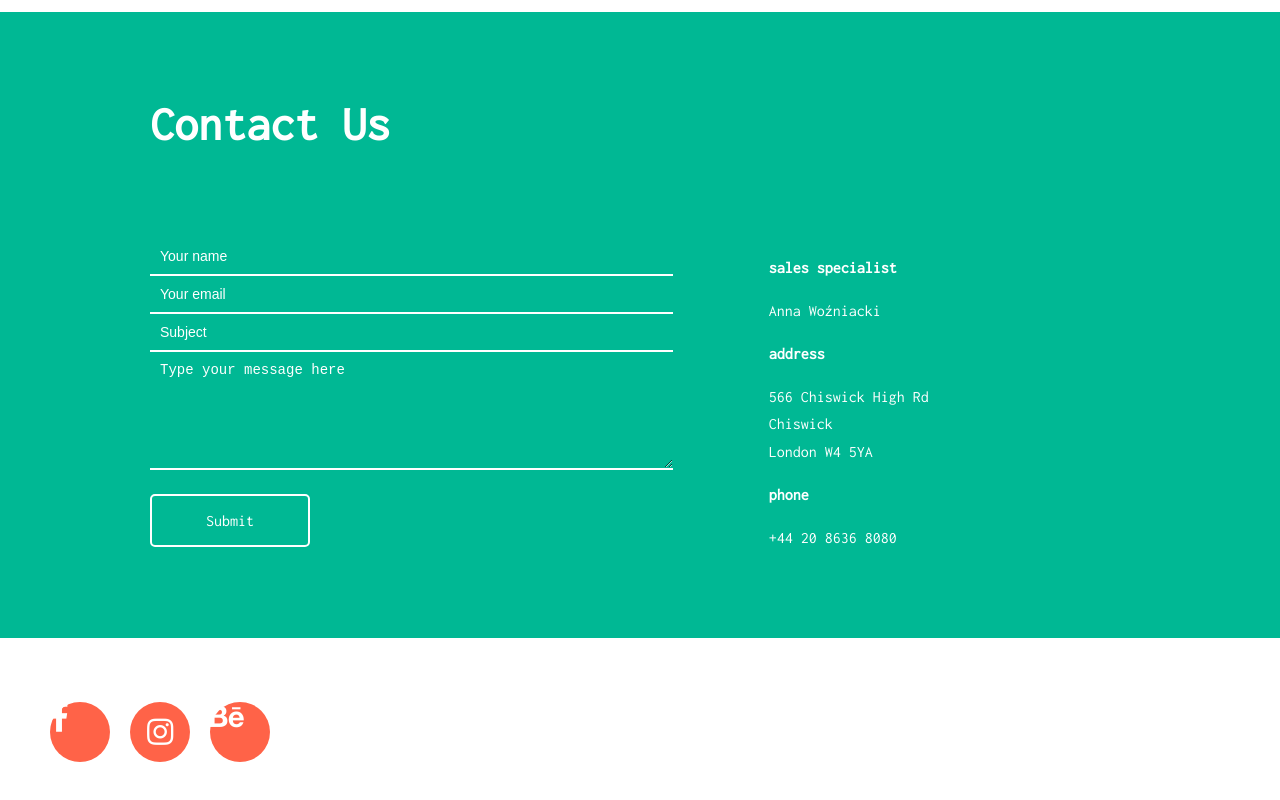
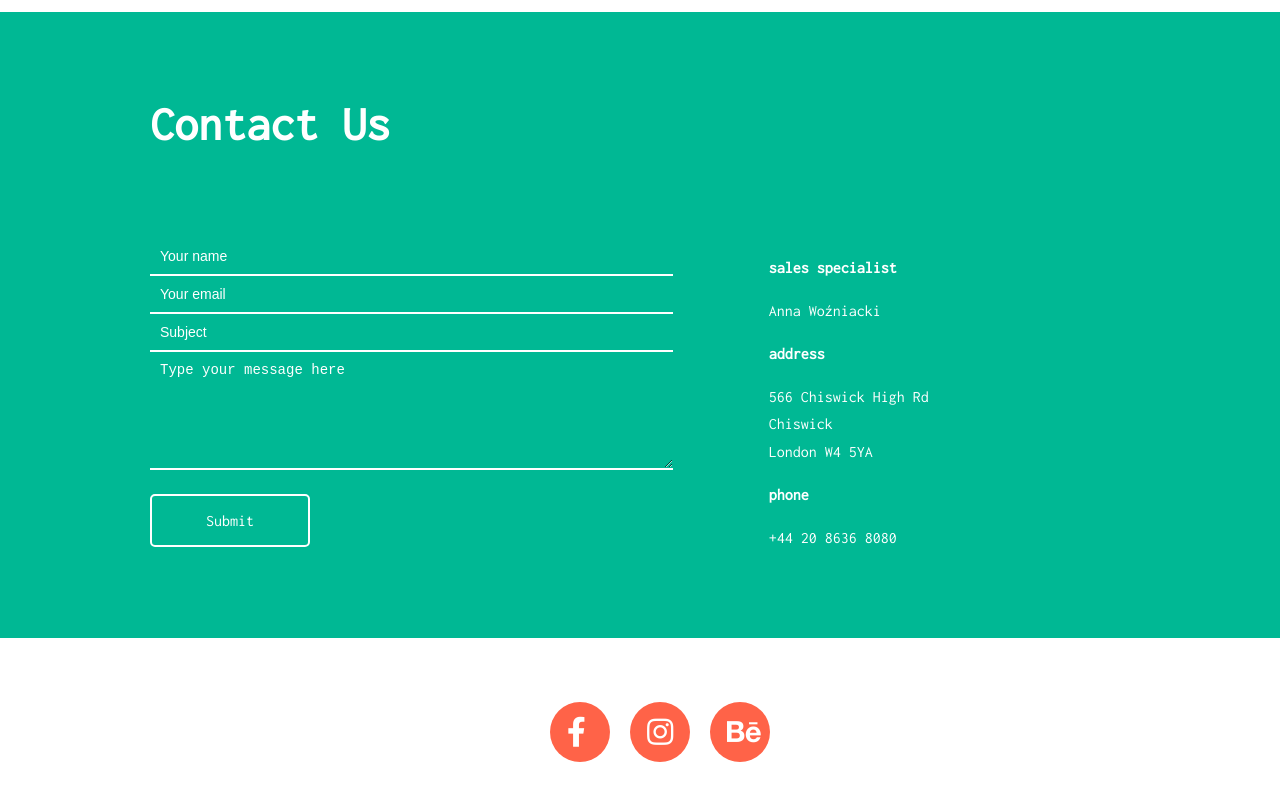
Before and after one commit to codingMummy/html-learn, a plain HTML site: page kwiatki/index.html in a window 1280 px wide. Shown: the part 3050-3850 px from the top of the page. Drawn offline with Linux system fonts and the light colour scheme.

Commit message:
ola help

```diff
--- a/kwiatki/style.css
+++ b/kwiatki/style.css
@@ -369,14 +369,36 @@ textarea::-ms-input-placeholder {
 
 /*Footer*/
 
-.footer {}
+.footer {
+    /* wyposrodkowanie - center */
+    -webkit-box-align: center;
+    -webkit-box-pack: center;
+    display: -webkit-box;
+}
 
 
 .icon {
-    float: left;
     font-size: 0;
     margin: 48px 10px;
 
+}
+
+.icon .fa-instagram:before {
+    position: relative;
+    left: 17px;
+    top: 15px;
+}
+
+.icon .fa-behance:before {
+    position: relative;
+    left: 17px;
+    top: 15px;
+}
+
+.icon .fa-facebook-f:before {
+    position: relative;
+    left: 17px;
+    top: 15px;
 }
 
 .icon:after {
@@ -393,9 +415,3 @@ i {
     background-color: #ff6348;
     color: #fff;
 }
-
-.fa-instagram:before {
-    position: relative;
-    left: 17px;
-    top: 15px;
-}
```
